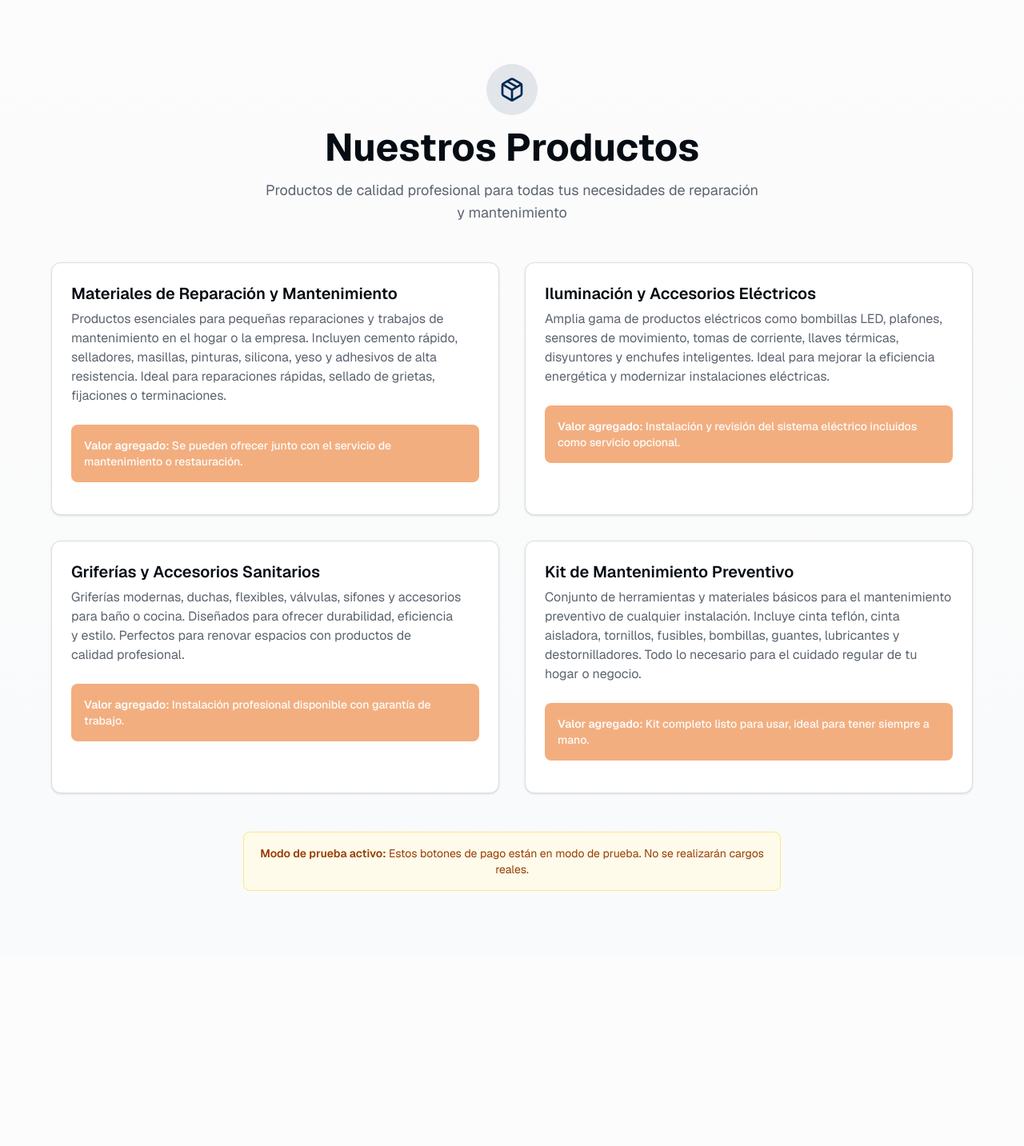
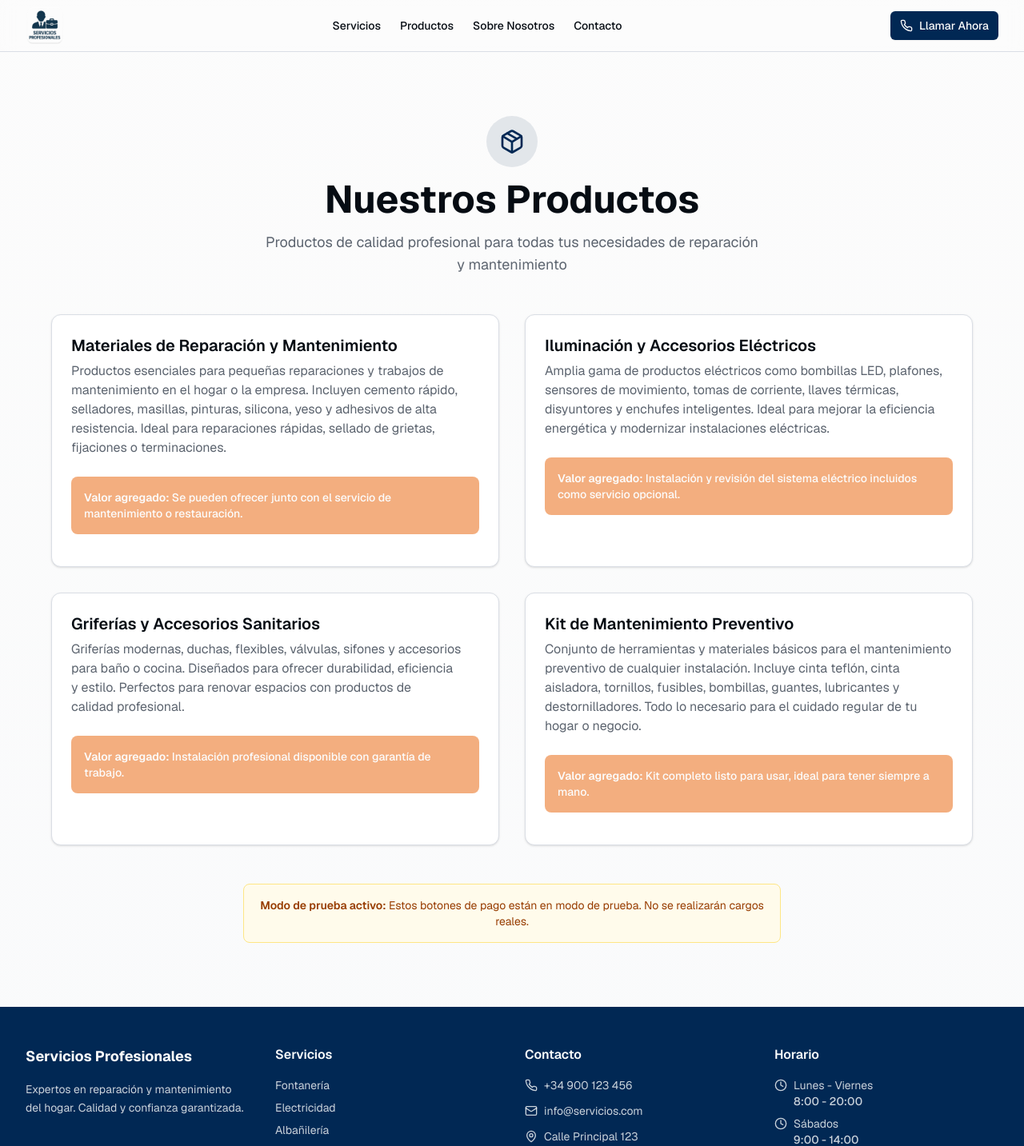
Before and after one commit to serdel1979/serv-prof, a Next.js app: page /productos in a window 1280 px wide. Shown: the top 1433 px of the page at 80% size. Before the commit the page ends 1194 px from the top, so only its background shows below. Built offline with nearby package versions, Linux system fonts and the light colour scheme.

Commit message:
header y footer en productos

```diff
--- a/app/productos/page.tsx
+++ b/app/productos/page.tsx
@@ -1,7 +1,8 @@
 "use client"
 
 import type React from "react"
-
+import { Header } from "@/components/header"
+import { Footer } from "@/components/footer"
 import { useEffect } from "react"
 import { Card, CardContent, CardDescription, CardHeader, CardTitle } from "@/components/ui/card"
 import { Package } from "lucide-react"
@@ -73,6 +74,7 @@ export default function ProductosPage() {
 
   return (
     <div className="min-h-screen bg-gradient-to-b from-background to-muted/20">
+        <Header />
       <div className="container py-12 md:py-20">
         <div className="text-center mb-12">
           <div className="inline-flex items-center justify-center w-16 h-16 rounded-full bg-primary/10 mb-4">
@@ -114,6 +116,8 @@ export default function ProductosPage() {
           </div>
         </div>
       </div>
+
+      <Footer />
     </div>
   )
 }
```
